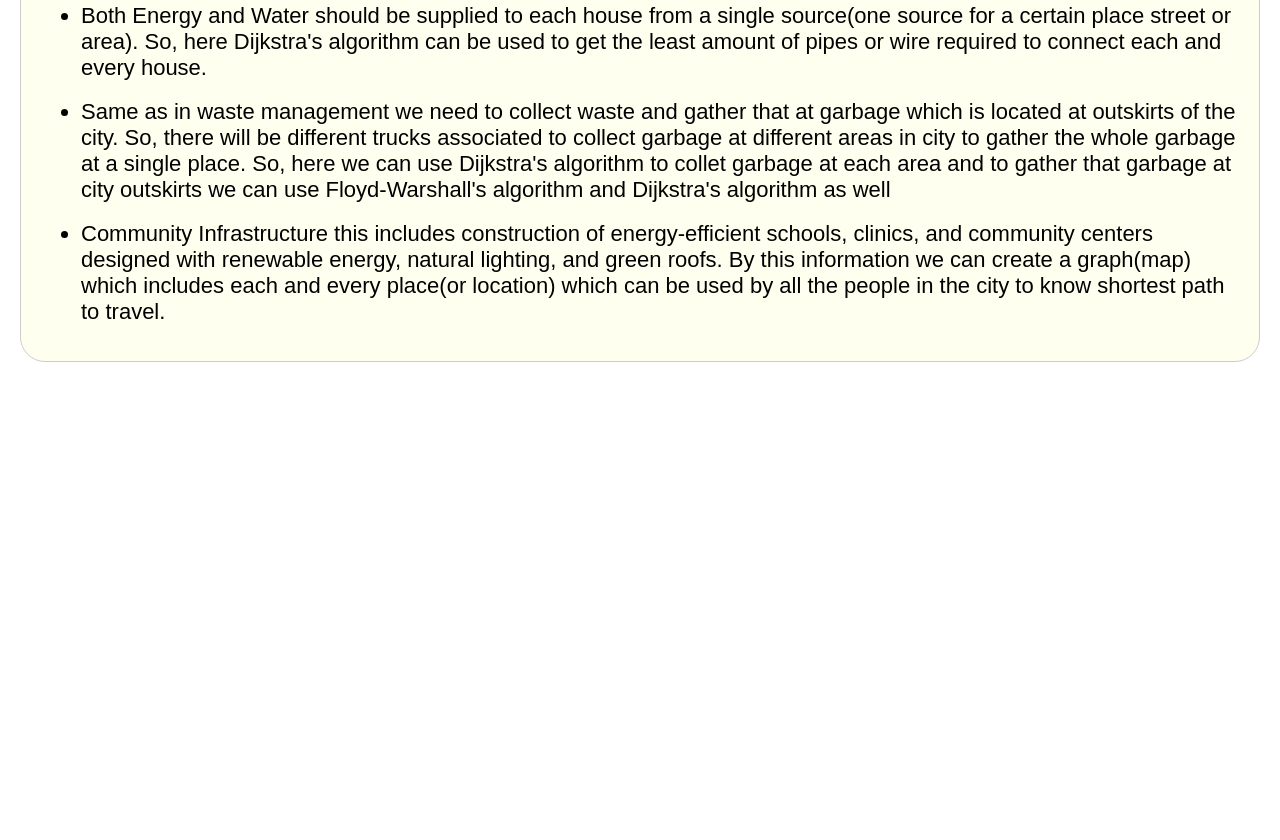
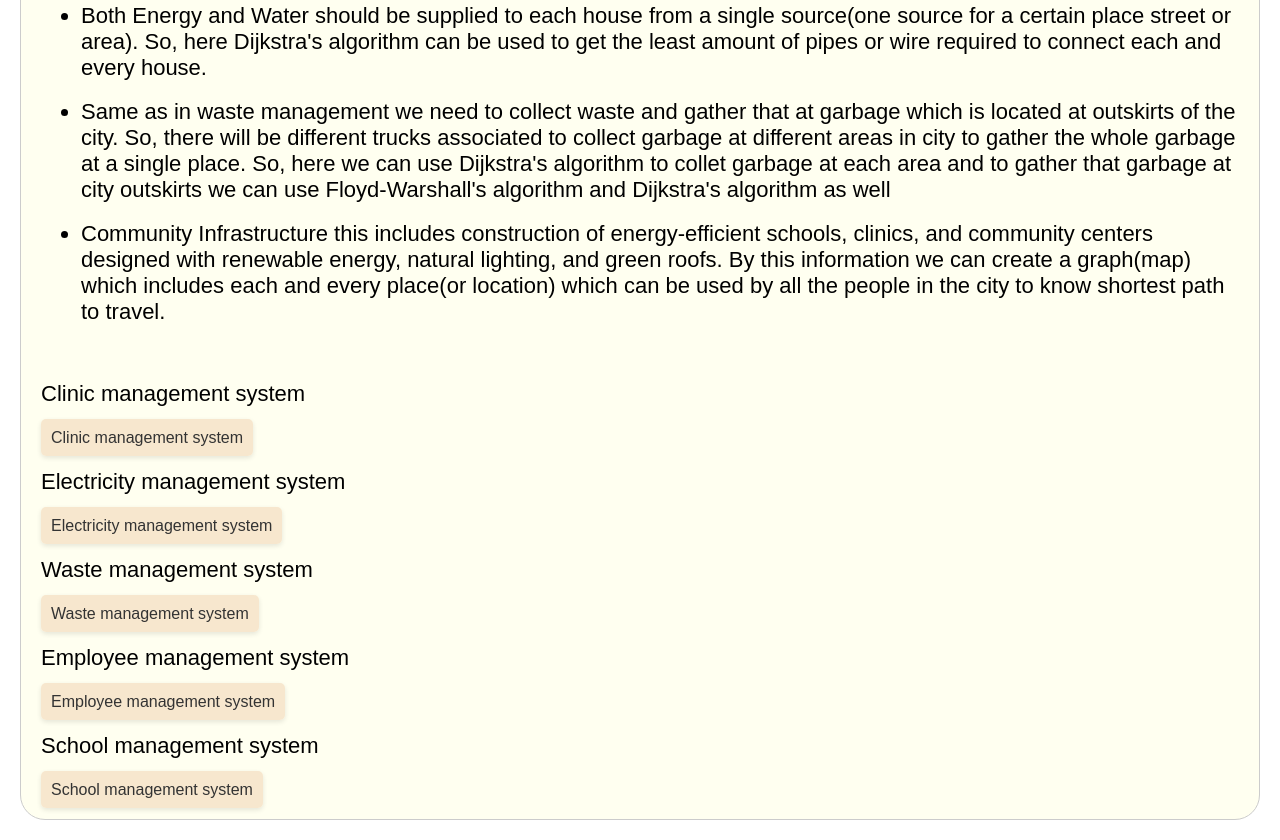
Before and after one commit to s-ivareddy/DAA, a plain HTML site: page breakdownofbusinessideas.html in a window 1280 px wide. Shown: the part 1831-2671 px from the top of the page. Before the commit the page ends 2213 px from the top, so only its background shows below. Drawn offline with Linux system fonts and the light colour scheme.

Commit message:
Update breakdownofbusinessideas.html

```diff
--- a/breakdownofbusinessideas.html
+++ b/breakdownofbusinessideas.html
@@ -93,3 +93,25 @@
       <li style="font-size: 22px;">Same as in waste management we need to collect waste and gather that at garbage which is located at outskirts of the city. So, there will be different trucks associated to collect garbage at different areas in city to gather the whole garbage at a single place. So, here we can use Dijkstra's algorithm to collet garbage at each area and to gather that garbage at city outskirts we can use Floyd-Warshall's algorithm and Dijkstra's algorithm as well</li>
       <br>
       <li style="font-size: 22px;">Community Infrastructure this includes construction of energy-efficient schools, clinics, and community centers designed with renewable energy, natural lighting, and green roofs. By this information we can create a graph(map) which includes each and every place(or location) which can be used by all the people in the city to know shortest path to travel.</li>
+    </ul>
+    <br>
+
+    <p style="font-size: 22px;">Clinic management system</p>
+    <a class="tt" href="https://github.com/s-ivareddy/topic.github.io/blob/main/management%20systems/ClinicManagementSystem.cpp">Clinic management system</a>
+    <br>
+    <p style="font-size: 22px;">Electricity management system</p>
+    <a class="tt" href="https://github.com/s-ivareddy/topic.github.io/blob/main/management%20systems/ElectricityUsage.cpp">Electricity management system</a>
+    <br>
+    <p style="font-size: 22px;">Waste management system</p>
+    <a class="tt" href="https://github.com/s-ivareddy/topic.github.io/blob/main/management%20systems/WasteManagement.cpp">Waste management system</a>
+    <br>
+    <p style="font-size: 22px;">Employee management system</p>
+    <a class="tt" href="https://github.com/s-ivareddy/topic.github.io/blob/main/management%20systems/employesmanagementsystem.cpp">Employee management system</a>
+    <br>
+    <p style="font-size: 22px;">School management system</p>
+    <a class="tt" href="https://github.com/s-ivareddy/topic.github.io/blob/main/management%20systems/schoomanagementsystem.cpp">School management system</a>
+    <br>
+
+  </div>
+</body>
+</html>
```
